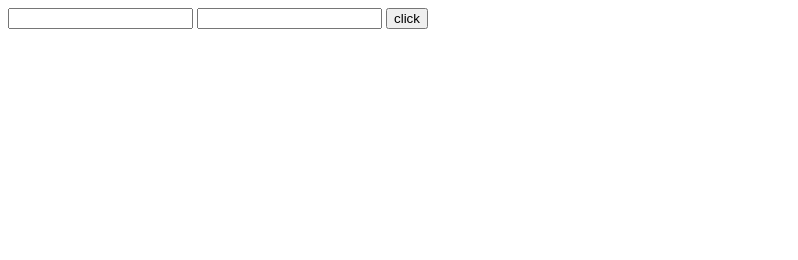
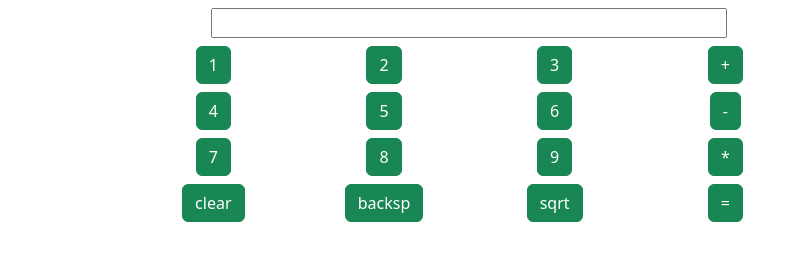
Before and after one commit to MuhammadZubair786/BATCH-2_WEB_MOBILE_11-TO-1, a plain HTML site: page index.html in a window 1280 px wide. Shown: the whole page, without its empty margins (0-798 px from the left). Drawn offline with nearby package versions, Linux system fonts and the light colour scheme.

Commit message:
Add files via upload

```diff
--- a/app.js
+++ b/app.js
@@ -1,54 +1,30 @@
-var email = document.getElementById("email")//global
-var password = document.getElementById("password")//global
-var eye = document.getElementById("pchg")
-var emailtext = document.getElementById("emailtxt")
-var passwordtxt = document.getElementById("passwordtxt")
-var passwordctxt = document.getElementById("passwordctxt")
-var newtext = document.getElementById("txt")
-getpass = "123"
-function getdata(){
-    event.preventDefault()//form
-     //local variable
+var text = document.getElementById("textdata")
+function showdata(e){
+    console.log(e.innerText)
+    text.value  += e.innerText
+    // text.value = text.value+e.innerText
+    }
 
-     console.log(email.value)
-     if(email.value=="" && password.value =="" ){
-        emailtext.className="show red"
-        passwordtxt.className="show red"
-        // newtext.innerText="enter email and password"
-
-     }
-     else if(email.value==""){
-        emailtext.className="show red"
-        passwordtxt.className="hide red"
-        // newtext.innerText="enter email"
-     }
-     else if(password.value==""){
-        emailtext.className="hide"
-        passwordtxt.className="show red"
-        // newtext.innerText="enter password"
-     }
-
-    else if(password.value!=getpass){
-        passwordtxt.className="hide red"
-        passwordctxt.className="show red"
-        eye.className="show"
-     }
-     else{
-        passwordctxt.className="hide"
-        eye.className="hide"
-
-     }
-
+function result(){
+var res = eval(text.value)
+console.log(res)
+text.value = res
 
 }
 
-function chgpassword(){
-    event.preventDefault()
-    if(password.type=="text"){
-        password.type="password"
+function clear1(){
+    text.value=""
 
-    }
-    else{
-        password.type="text"
-    }
 }
+
+function backlsp(){
+    text.value = text.value.substring(0,text.value.length-1)
+}
+
+function sqrta(){
+    text.value = Math.sqrt(text.value)
+}
+
+function  sqr(){
+    text.value = text.value*text.value
+}
--- a/index.html
+++ b/index.html
@@ -6,35 +6,85 @@
     <meta http-equiv="X-UA-Compatible" content="IE=edge">
     <meta name="viewport" content="width=device-width, initial-scale=1.0">
     <title>Document</title>
-    <style>
-        .hide {
-            display: none;
-        }
-
-        .show {
-            display: inline;
-        }
-        .red{
-            color: red;
-        }
-    </style>
+    <link href="https://cdn.jsdelivr.net/npm/bootstrap@5.2.3/dist/css/bootstrap.min.css" rel="stylesheet"
+        integrity="sha384-rbsA2VBKQhggwzxH7pPCaAqO46MgnOM80zW1RWuH61DGLwZJEdK2Kadq2F9CUG65" crossorigin="anonymous">
+</head>
 </head>
 
 <body>
-    <form action="">
-        <input type="text" name="" id="email">
-        <b class="hide" id="emailtxt">enter email </b>
-        <input type="password" name="" id="password">
-        <b class="hide" id="passwordtxt">enter password </b>
-        <b class="hide" id="passwordctxt">password not match </b>
 
-        <b id="txt"></b>
-        <button id="pchg" onclick="chgpassword()" class="hide">eye</button>
+    <div style="width: 80%;margin: 0px auto;">
+    <div class="container text-center mt-2">
+        <div class="row">
+            <div class="col col-lg-8">
+                <input type="text" name="" id="textdata" size="50">
+            </div>
+        </div>
+
+        <div class="row mt-2">
+            <div class="col col-lg-2 col-md-2 col-2 col-sm-2 col-md-2 col-2 col-sm-2">
+             <button type="button" class="btn btn-success" onclick="showdata(this)">1</button>
+            </div>
+            <div class="col col-lg-2 col-md-2 col-2 col-sm-2">
+             <button type="button" class="btn btn-success" onclick="showdata(this)">2</button>
+         </div>
+         <div class="col col-lg-2 col-md-2 col-2 col-sm-2">
+             <button type="button" class="btn btn-success" onclick="showdata(this)">3</button>
+         </div>
+         <div class="col col-lg-2 col-md-2 col-2 col-sm-2">
+             <button type="button" class="btn btn-success" onclick="showdata(this)">+</button>
+         </div>
+
+         </div>
+         <div class="row mt-2">
+            <div class="col col-lg-2 col-md-2 col-2 col-sm-2">
+             <button type="button" class="btn btn-success" onclick="showdata(this)">4</button>
+            </div>
+            <div class="col col-lg-2 col-md-2 col-2 col-sm-2">
+             <button type="button" class="btn btn-success" onclick="showdata(this)">5</button>
+         </div>
+         <div class="col col-lg-2 col-md-2 col-2 col-sm-2">
+             <button type="button" class="btn btn-success" onclick="showdata(this)">6</button>
+         </div>
+         <div class="col col-lg-2 col-md-2 col-2 col-sm-2">
+             <button type="button" class="btn btn-success" onclick="showdata(this)">-</button>
+         </div>
+
+         </div>
+         <div class="row mt-2">
+            <div class="col col-lg-2 col-md-2 col-2 col-sm-2">
+             <button type="button" class="btn btn-success" onclick="showdata(this)">7</button>
+            </div>
+            <div class="col col-lg-2 col-md-2 col-2 col-sm-2">
+             <button type="button" class="btn btn-success" onclick="showdata(this)">8</button>
+         </div>
+         <div class="col col-lg-2 col-md-2 col-2 col-sm-2">
+             <button type="button" class="btn btn-success" onclick="showdata(this)">9</button>
+         </div>
+         <div class="col col-lg-2 col-md-2 col-2 col-sm-2">
+             <button type="button" class="btn btn-success" onclick="showdata(this)">*</button>
+         </div>
+
+         </div>
+         <div class="row mt-2">
+            <div class="col col-lg-2 col-md-2 col-2 col-sm-2">
+             <button type="button" class="btn btn-success" onclick="clear1()">clear</button>
+            </div>
+            <div class="col col-lg-2 col-md-2 col-2 col-sm-2">
+             <button type="button" class="btn btn-success" onclick="backlsp()">backsp</button>
+         </div>
+         <div class="col col-lg-2 col-md-2 col-2 col-sm-2">
+             <button type="button" class="btn btn-success" onclick="sqr()">sqrt</button>
+         </div>
+         <div class="col col-lg-2 col-md-2 col-2 col-sm-2">
+             <button type="button" class="btn btn-success" onclick="result()">=</button>
+         </div>
+
+         </div>
+    </div>
+    </div>
 
 
-        <button type="submit" onclick="getdata()">click</button>
-
-    </form>
 
     <script src="app.js"></script>
 </body>
```
Also changed, not shown: new.html (added, +27 -0 lines), new.js (added, +102 -0 lines).
